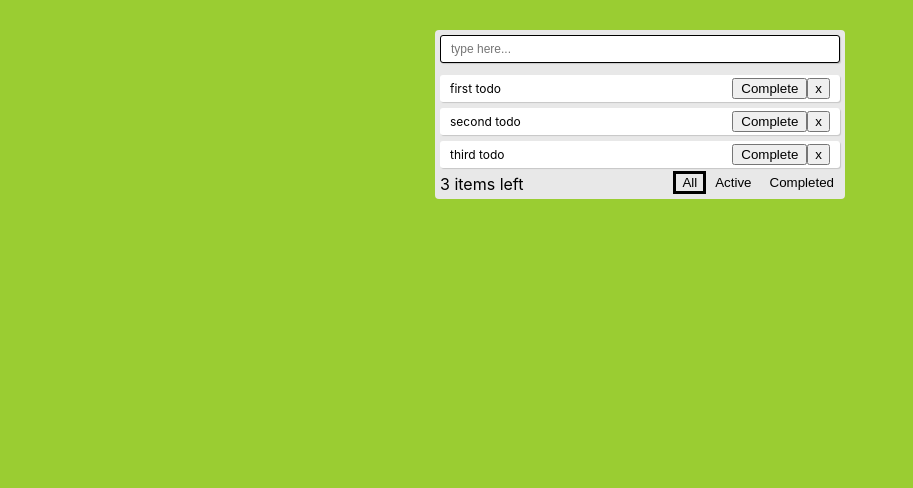
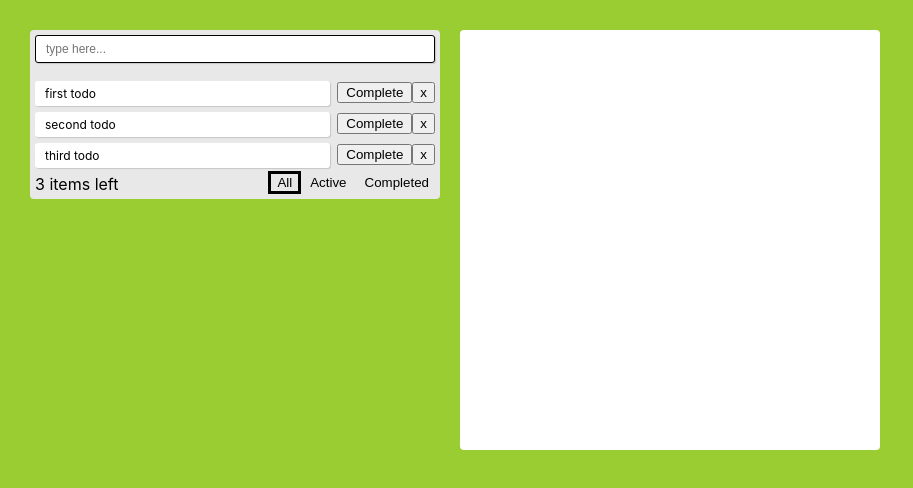
Before and after one commit to Huikyeong/todo-list, a React (Create React App) app: page / in a window 1280 px wide. Shown: the top 488 px of the page, without its empty margins (0-913 px from the left). Built offline with nearby package versions, Linux system fonts and the light colour scheme.

Commit message:
Add edit box

```diff
--- a/src/App.css
+++ b/src/App.css
@@ -1,28 +1,45 @@
 .app {
   background: #9acd32;
   height: 100vh;
+  display: flex;
+  flex-direction: row;
   padding: 30px;
+}
+
+.edit-box {
+  background: #fff;
+  height: 400px;
+  width: 400px;
+  padding: 10px;
+  border-radius: 4px;
+  margin-left: 20px;
 }
 
 .todo-list {
   background: #e8e8e8;
   border-radius: 4px;
   width: 400px;
-  margin-right: auto;
-  margin-left: auto;
+  height: fit-content;
+  display: flex;
+  flex-direction: column;
   padding: 5px;
 }
 
 .todo {
+  display: flex;
+  justify-content: space-between;
+  align-items: row;
+}
+
+.todo-text {
   align-items: center;
   background: #fff;
   border-radius: 3px;
   box-shadow: 1px 1px 1px rgba(0, 0, 0, 0.15);
-  display: flex;
   font-size: 12px;
-  justify-content: space-between;
+  width: 275px;
   margin-bottom: 6px;
-  padding: 3px 10px;
+  padding: 5px 10px;
 }
 
 .show-option {
--- a/src/App.js
+++ b/src/App.js
@@ -2,20 +2,8 @@ import React, { useState } from 'react'
 import logo from './logo.svg';
 import './App.css';
 
-function Todo({ todo, index, completeTodo, removeTodo, option, editTodo }) {
+function Todo({ todo, index, completeTodo, removeTodo, option, editTodo, selectTodo }) {
   const [isEditable, setIsEditable] = React.useState(todo.isEditable);
-  const [text, setText] = React.useState(todo.text);
-
-  const handleChange = e => {
-    setText(e.target.value);
-  };
-
-  const handleKeyDown = e => {
-    if (e.key === "Enter") {
-      setIsEditable(false);
-      editTodo(text, index);
-    }
-  };
 
   const handleDoubleClick = () => {
     setIsEditable(true);
@@ -28,26 +16,14 @@ function Todo({ todo, index, completeTodo, removeTodo, option, editTodo }) {
   }
 
   return (
-    <div>
-      {isEditable ? (
-        <input
-          className='input'
-          type="text"
-          value={text}
-          onChange={handleChange}
-          onKeyDown={handleKeyDown}
-        />
-      ) : (
-        <div className='todo' style={{ textDecoration: todo.isCompleted ? "line-through" : "" }}>
-          <div onDoubleClick={handleDoubleClick}>
+    <div className='todo'>
+      <div className='todo-text' style={{ textDecoration: todo.isCompleted ? "line-through" : "" }} onClick={() => selectTodo(index)}>
         {todo.text}
       </div>
       <div>
         <button onClick={() => completeTodo(index)} style={{ width: "75px" }}>{todo.isCompleted ? 'Cancel' : 'Complete'}</button>
         <button onClick={() => removeTodo(index)}>x</button>
       </div>
-        </div>
-      )}
     </div>
   );
 }
@@ -92,9 +68,9 @@ function TodoState({ remainTodo, option, showOption }) {
     e.target.style.outline = "solid";
   };
 
-  const handleHoverOut = (e, t) => {
+  const handleHoverOut = (e, btnNum) => {
     e.preventDefault();
-    if (t !== option) {
+    if (btnNum !== option) {
       e.target.style.border = "none";
       e.target.style.outline = "none";
     }
@@ -128,6 +104,30 @@ function TodoState({ remainTodo, option, showOption }) {
   );
 }
 
+function EditBox ({ todo, index, editTodo }) {
+  const [text, setText] = React.useState(todo.text);
+
+  const handleChange = e => {
+    setText(e.target.value);
+  };
+
+  const handleKeyDown = e => {
+    if (e.key === "Enter") {
+      editTodo(text, index);
+    }
+  };
+
+  return (
+    <input
+      className='input'
+      type="text"
+      value={text}
+      onChange={handleChange}
+      onKeyDown={handleKeyDown}
+    />
+  );
+}
+
 function App() {
   const [todos, setTodos] = React.useState([
     { text: "first todo", isCompleted: false, isEditable: false },
@@ -136,6 +136,7 @@ function App() {
   ]);
 
   const [option, setOption] = React.useState(0);
+  const [select, setSelect] = React.useState(-1);
 
   const addTodo = text => {
     const newTodos = [...todos, { text, isCompleted: false, isEditable: false }];
@@ -170,21 +171,22 @@ function App() {
 
   const editTodo = (newText, index) => {
     todos[index].text = newText;
+    setTodos(todos);
+    setSelect(-1);
   };
 
-  // const handleKeyDown = (e, index) => {
-  //   if (e.key === "enter") {
-  //     todos[index].isEditable = false;
-  //     todos[index].text = e.target.value
-  //   }
-  // };
+  const handleClick = (e) => {
+    if (e.target.className !== "todo-text" && e.target.className !== "edit-box" && e.target.className !== "input") {
+      setSelect(-1);
+    }
+  };
 
-  // const handleDoubleClick = index => {
-  //   todos[index].isEditable = true;
-  // };
+  const selectTodo = index => {
+    setSelect(index);
+  };
 
   return (
-    <div className='app'>
+    <div className='app' onClick={handleClick}>
       <div className='todo-list'>
         <TodoForm addTodo={addTodo} />
         {todos.map((todo, index) => (
@@ -196,6 +198,7 @@ function App() {
             removeTodo={removeTodo}
             option={option}
             editTodo={editTodo}
+            selectTodo={selectTodo}
           />
         ))}
         <TodoState
@@ -204,6 +207,9 @@ function App() {
           showOption={showOption}
         />
       </div>
+      <div className='edit-box'>
+        {select < 0 ? (<div></div>) : (<EditBox todo={todos[select]} index={select} editTodo={editTodo} />)}
+      </div>
     </div>
   );
 }
```
Lines whose indentation alone changed are shown as unchanged.
